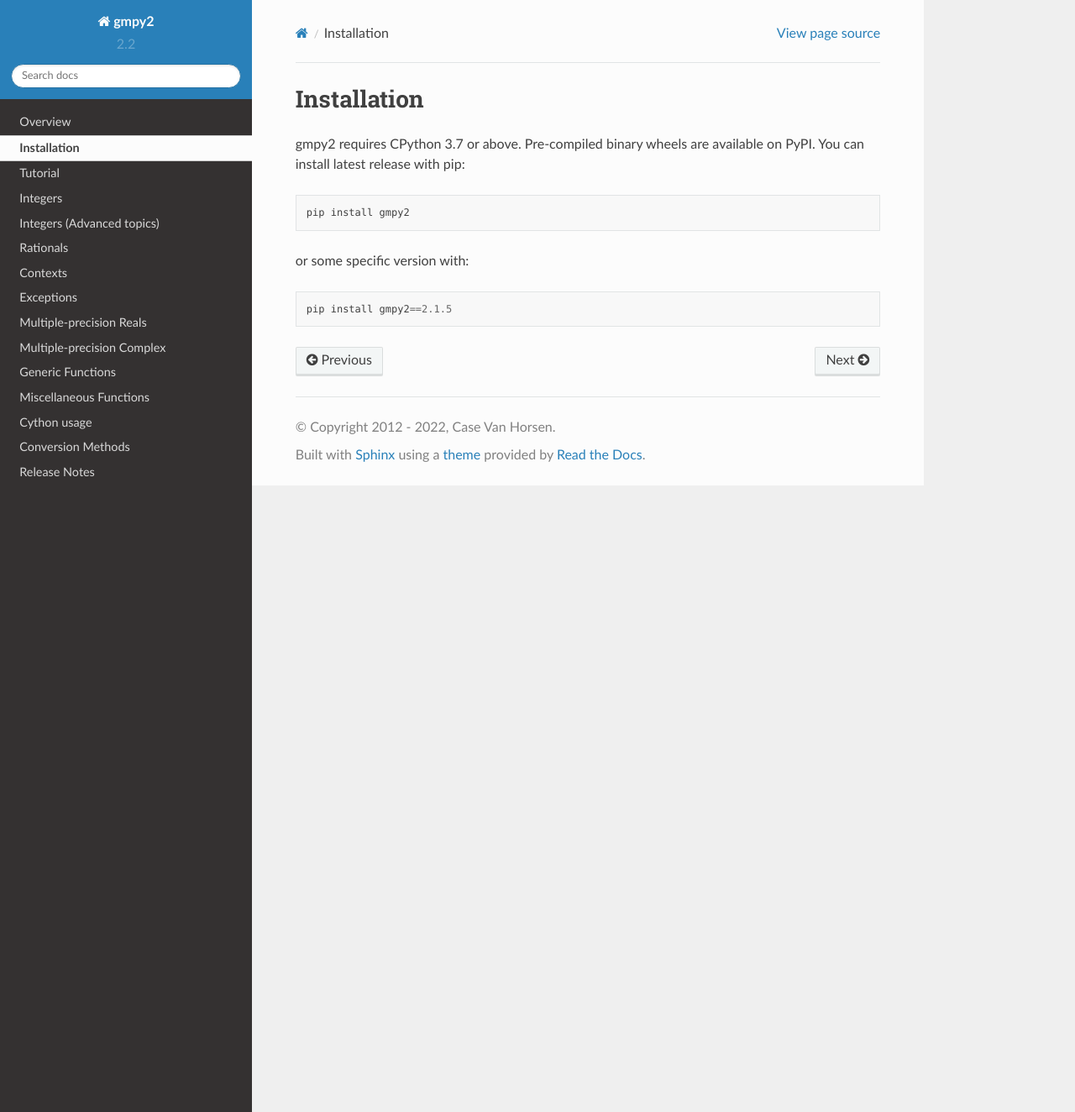
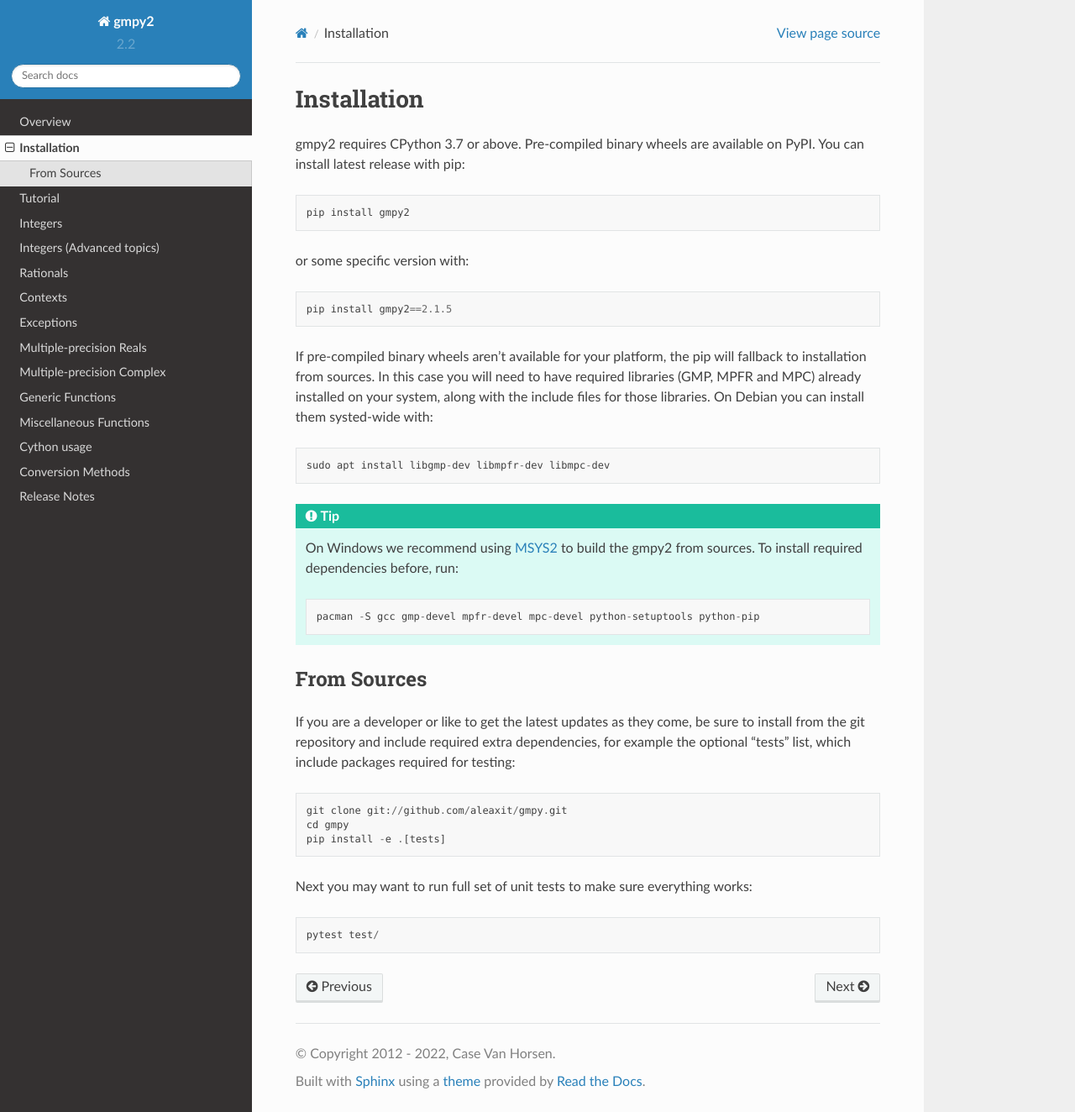
Before and after one commit to aleaxit/gmpy, a Sphinx documentation site: the page built from docs/install.rst, in a window 1280 px wide and 1324 px high. Shown: the whole window at 84% size. Built offline with Sphinx 7.4.7 and the Read the Docs theme 2.0.0, drawn with Linux system fonts in a browser that asks for light colours; formulas are drawn with MathJax 3; the version number is read from the project's files by our own code.

Commit message:
Document installation from sources and testing
Closes #259
Closes #133
Closes #337

```diff
--- a/docs/install.rst
+++ b/docs/install.rst
@@ -9,3 +9,34 @@
 or some specific version with::
 
     pip install gmpy2==2.1.5
+
+If pre-compiled binary wheels aren't available for your platform, the pip will
+fallback to installation from sources.  In this case you will need to have
+required libraries (GMP, MPFR and MPC) already installed on your system, along
+with the include files for those libraries.   On Debian you can install them
+systed-wide with::
+
+    sudo apt install libgmp-dev libmpfr-dev libmpc-dev
+
+.. tip::
+
+    On Windows we recommend using `MSYS2 <https://www.msys2.org/>`_ to build
+    the gmpy2 from sources.  To install required dependencies before, run::
+
+        pacman -S gcc gmp-devel mpfr-devel mpc-devel python-setuptools python-pip
+
+From Sources
+------------
+
+If you are a developer or like to get the latest updates as they come, be sure
+to install from the git repository and include required extra dependencies,
+for example the optional "tests" list, which include packages required
+for testing::
+
+    git clone git://github.com/aleaxit/gmpy.git
+    cd gmpy
+    pip install -e .[tests]
+
+Next you may want to run full set of unit tests to make sure everything works::
+
+    pytest test/
```
